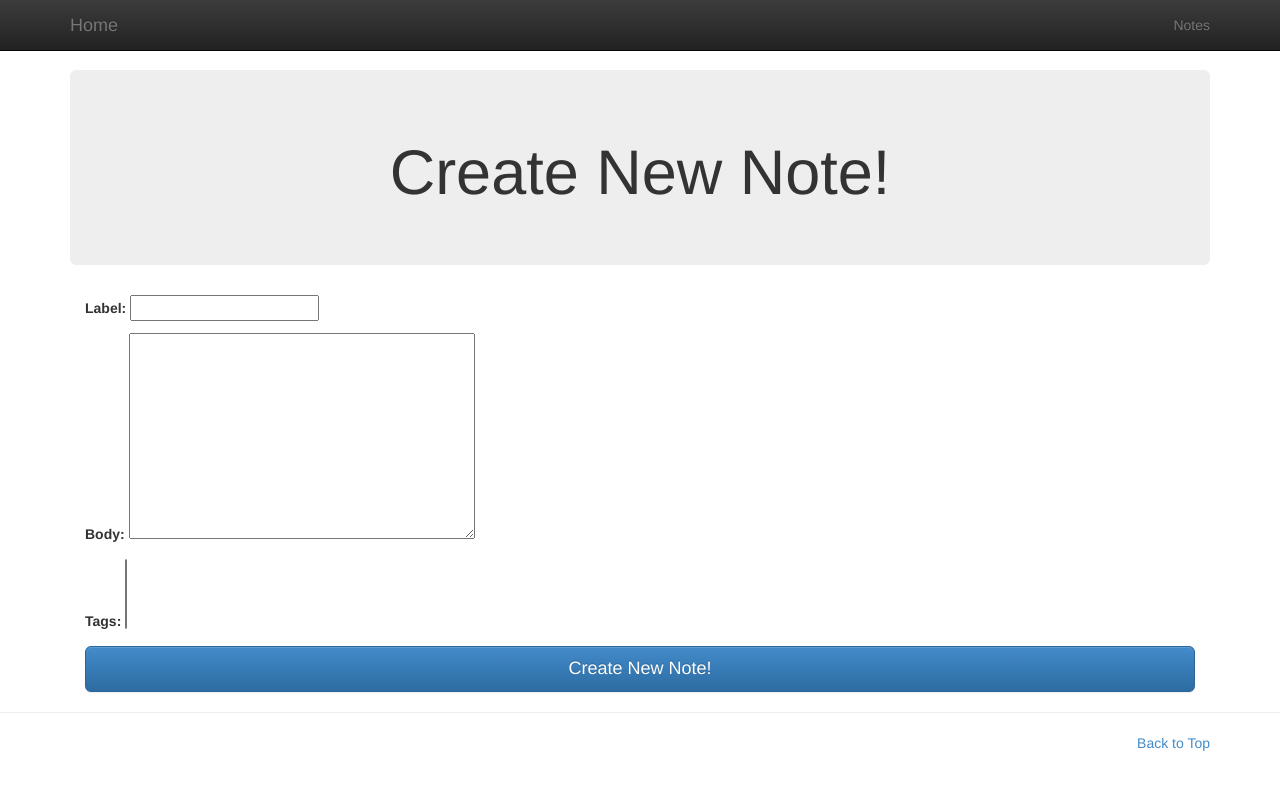
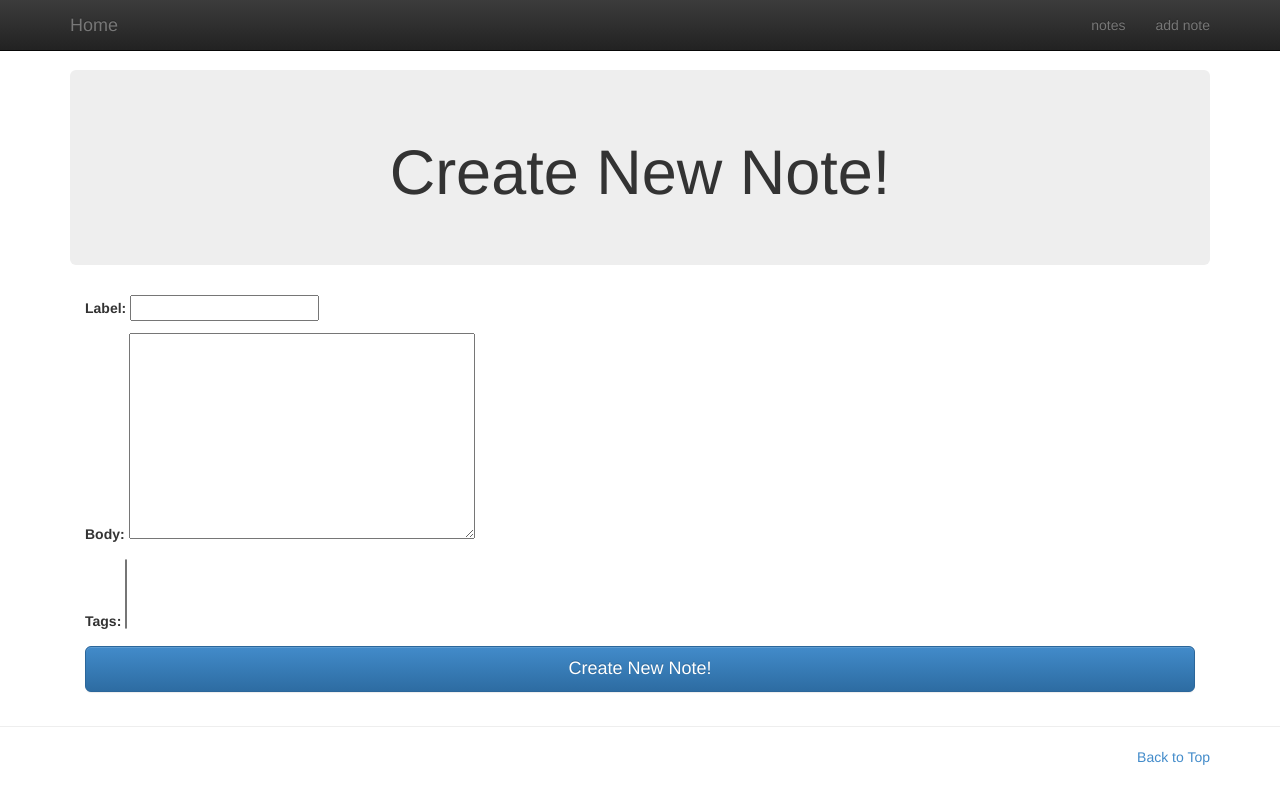
Before and after one commit to akshatz/djangonote_project, a Django app: page /notes/addnote/ in a window 1280 px wide. Before the commit the page ends 751 px from the top, so only its background shows below. Run offline with Django 3.2, Linux system fonts and the light colour scheme; a user stored in the database is signed in; data that the repository does not hold is empty; some libraries are stand-ins or nearby versions.

Commit message:
Few changes

```diff
--- a/djangonote/notes/models.py
+++ b/djangonote/notes/models.py
@@ -7,7 +7,7 @@ class Note(models.Model):
 	label = models.CharField(max_length=200)
 	body = models.TextField()
 	timestamp = models.DateTimeField(auto_now_add=True)
-	tags = models.ManyToManyField('Tag', related_name='notes')
+	tags = models.ManyToManyField('Tag', related_name='notes', blank=True)
 
 	def __unicode__(self):
 		return self.label
--- a/djangonote/notes/templates/base.html
+++ b/djangonote/notes/templates/base.html
@@ -1,12 +1,11 @@
 {% load staticfiles %}
-<!DOCTYPE HTML>
 <html lang="en">
 <head>
     <meta charset="utf-8">
     <meta http-equiv="X-UA-COMPATIBLE" content="IE=edge">
     <meta name="viewport" content="width=device-width, initial-scale=1">
     <meta name="description" content="">
-    <meta name="author" content="">
+    <meta name='author' content=''>
     <title>{% block title %}DjangoNote - The Best Note{% endblock title %}</title>
     {% block stylesheets %}
     <link rel="stylesheet" href="{% static 'djangonote/bootstrap.min.css' %}" />
@@ -29,7 +28,10 @@
             <div class="collapse navbar-collapse" id="bs-example-navbar-collapse-1">
                 <ul class="nav navbar-nav navbar-right">
                     <li>
-                        <a href="#">Notes</a>
+                        <a href="{% url 'notes.index' %}">notes</a>
+                    </li>
+                    <li>
+                        <a href="{% url 'notes.addnote' %}">add note</a>
                     </li>
                 </ul>
             </div>
--- a/djangonote/notes/templates/notes/addnote.html
+++ b/djangonote/notes/templates/notes/addnote.html
@@ -1,6 +1,10 @@
 {% extends 'base.html' %}
 {% load static %}
 {% block body %}
+	<script type='text/javascript'>
+	$('input[type="text"]').addClass('form-control');
+	$('textarea').addClass('form-control');
+	</script>
 	<div class="jumbotron">
 		<h1 align='center'>Create New Note!</h1>
 	</div>
@@ -10,4 +14,12 @@
 		<input type='submit' value='Create New Note!' class='btn btn-primary btn-lg btn-block' />
 		</form>
 	</div>
+	{% if note %}
+	<div class="col-md-12" style="padding-top:15px">
+		<form action="" method="POST">{% csrf_token %}
+		<input type="hidden" name="control" value="delete" />
+		<input type="submit" value="Delete" class="btn btn-lg btn-block btn-danger" />
+		</form>
+	</div>
+{% endif %}
 {% endblock body %}
--- a/djangonote/notes/views.py
+++ b/djangonote/notes/views.py
@@ -1,9 +1,7 @@
 from django.shortcuts import render, get_object_or_404
 from django.contrib import messages
-from django.utils.text import slugify
 from django.urls import reverse
 from django.http import HttpResponseRedirect
-from django.contrib.auth.decorators import user_passes_test
 from notes.models import Note, Tag
 from notes.forms import NoteForm, TagForm
 from django.contrib.auth.decorators import user_passes_test
@@ -24,11 +22,16 @@ def index(request):
 def addnote(request):
     id = request.GET.get('id', None)
     if id is not None:
-        note = Note.objects.get(id=id)
+        note = get_object_or_404(Note, id=id)
     else:
         note = None
 
     if request.method == 'POST':
+        if request.POST.get('control') == 'delete':
+            note.delete()
+            messages.add_message(request, messages.INFO, 'Note Deleted!')
+            return HttpResponseRedirect(reverse('notes:index'))
+
         form = NoteForm(request.POST, instance=note)
         if form.is_valid():
             form.save()
@@ -38,8 +41,7 @@ def addnote(request):
     else:
         form = NoteForm(instance=note)
 
-    return render(request, 'notes/addnote.html', {'form': form})
-
+    return render(request, 'notes/addnote.html', {'form': form, 'note':note})
 
 @user_passes_test(superuser_only, login_url="/")
 def addtag(request):
```
Also changed, not shown: djangonote/db.sqlite3.
